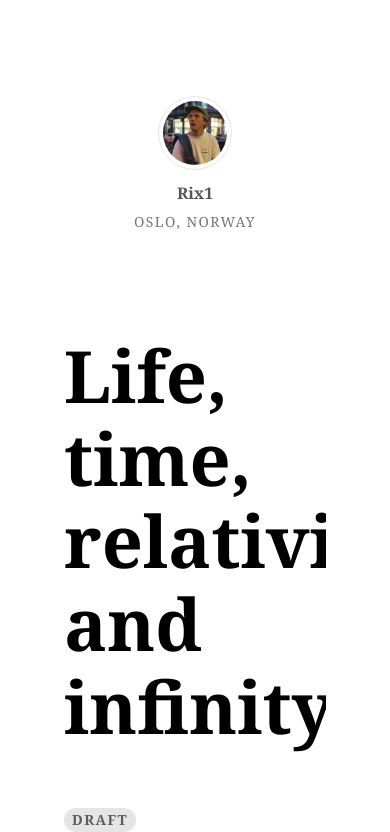
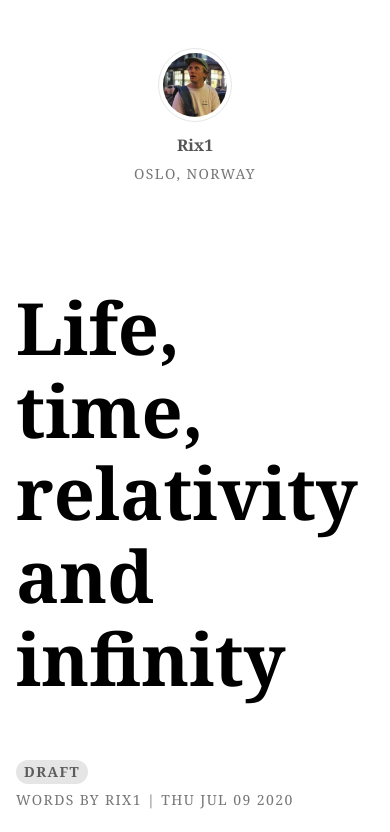
Before and after one commit to rix1/relativity, a Next.js app: page /words/lifetime in a window 390 px wide. Shown: the top 832 px of the page. Built offline with nearby package versions, Linux system fonts and the light colour scheme.

Commit message:
PageLayout: Reduce padding on mobile

```diff
--- a/components/PageLayout.js
+++ b/components/PageLayout.js
@@ -43,7 +43,7 @@ const PageLayout = ({
   footer = <Footer />,
 }: Props) => {
   return (
-    <div className="flex flex-column athelas pa5">
+    <div className="flex flex-column athelas pa5-ns pa3">
       {header}
       <div>{children}</div>
       {footer}
```
